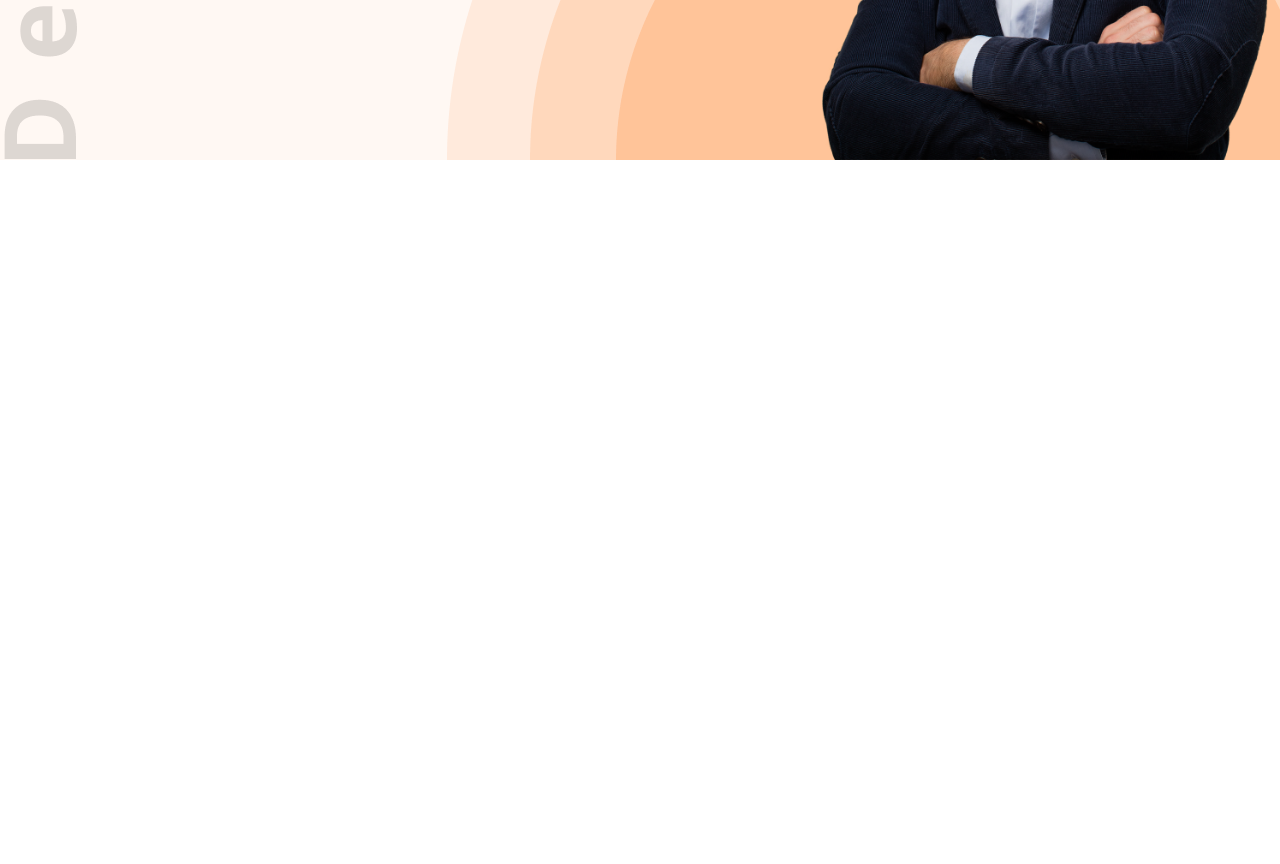
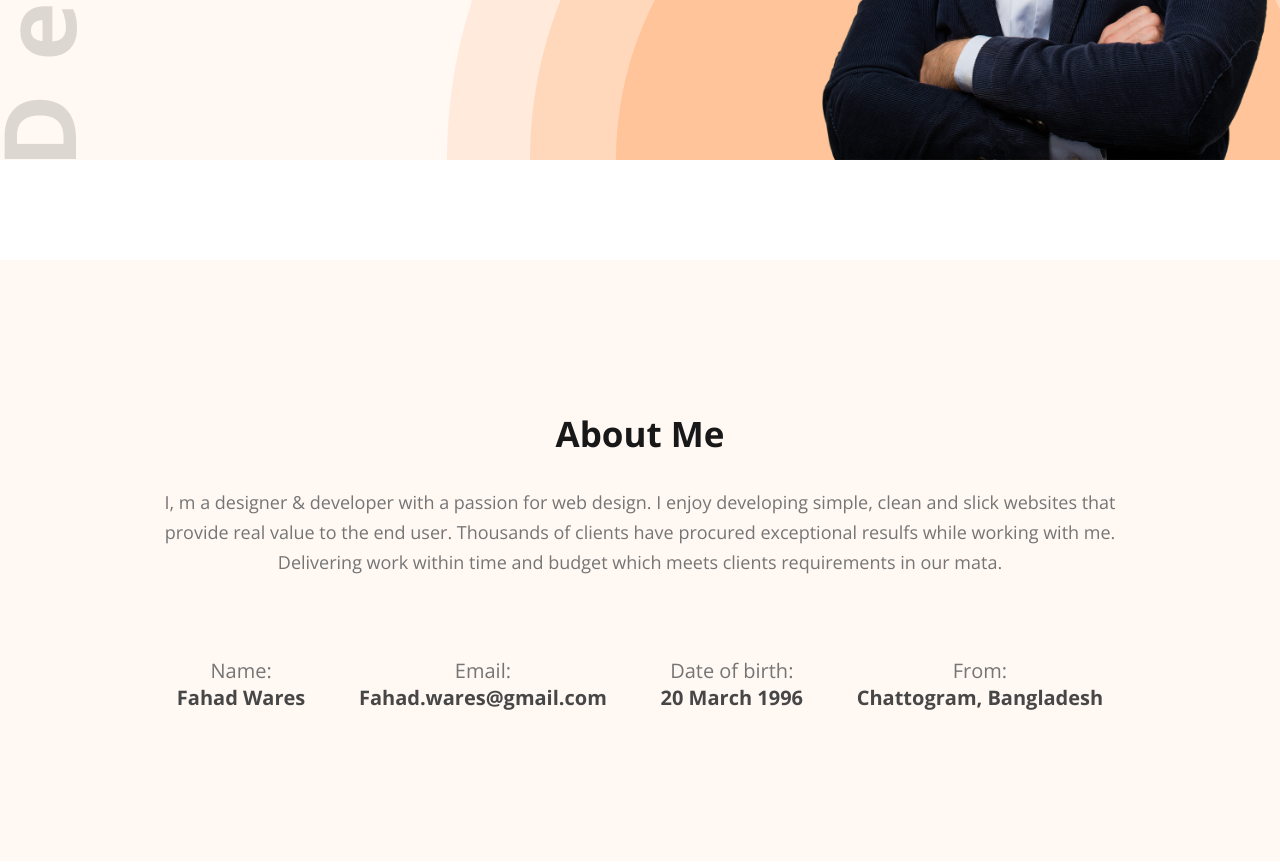
Before and after one commit to AbdullahAlJubair/Developer-Portfolio-2023, a plain HTML site: page index.html in a window 1280 px wide. Shown: the part 529-1393 px from the top of the page. Before the commit the page ends 800 px from the top, so only its background shows below. Drawn offline with nearby package versions, Linux system fonts and the light colour scheme.

Commit message:
About Section Completed

```diff
--- a/index.html
+++ b/index.html
@@ -38,6 +38,36 @@
         </div>
     </header>
     <main>
+        <section class="about-section">
+            <h2 class="about-title"> About Me</h2>
+            <div class="about-details">
+                I, m a designer & developer with a passion for web design. I enjoy developing simple, clean and slick websites that provide real value to the end user. Thousands of clients have procured exceptional resulfs while working with me. Delivering work within time and budget which meets clients requirements in our mata.
+            </div>
+            <div class="about-info-container">
+                <div class="about-info">
+                    <h6 class="info-title">Name:</h6>
+                    <p class="info-name">Fahad Wares</p>
+                </div>
+                <div class="about-info">
+                    <h6 class="info-title">Email:</h6>
+                    <p class="info-name">Fahad.wares@gmail.com</p>
+                </div>
+                <div class="about-info">
+                    <h6 class="info-title">Date of birth:</h6>
+                    <p class="info-name">20 March 1996</p>
+                </div>
+                <div class="about-info">
+                    <h6 class="info-title">From:</h6>
+                    <p class="info-name">Chattogram, Bangladesh</p>
+                </div>
+            </div>
+        </section>
+        <section class="work-section">
+            <div class="work-details">
+                <h2 class="work-title"></h2>
+                <p class="work-text"></p>
+            </div>
+        </section>
 
     </main>
     <footer>
--- a/style.css
+++ b/style.css
@@ -79,5 +79,43 @@
 }
 .header-img img{
     width: 500px;
-
 }
+/*-------About Section Design--------*/
+.about-section {
+    max-width: 1000px;
+    margin: 100px auto;
+    padding: 150px 150px;
+    background-color: #FFF8F3;
+}
+.about-title {
+    color: #181818;
+    text-align: center;
+    font-size: 35px;
+    font-weight: 700;
+    margin-bottom: 30px;
+}
+.about-details {
+    color: #757575;
+    text-align: center;
+    font-size: 18px;
+    font-weight: 400;
+    line-height: 30px;
+    margin-bottom: 80px;
+}
+.about-info-container {
+    display: flex;
+    justify-content: space-around;
+}
+.about-info {
+    text-align: center;
+}
+.info-title {
+    color: #757575;
+    font-size: 20px;
+    font-weight: 400;
+}
+.info-name {
+    color: var(--dark-02, #474747);
+    font-size: 20px;
+    font-weight: 700;
+}
```
